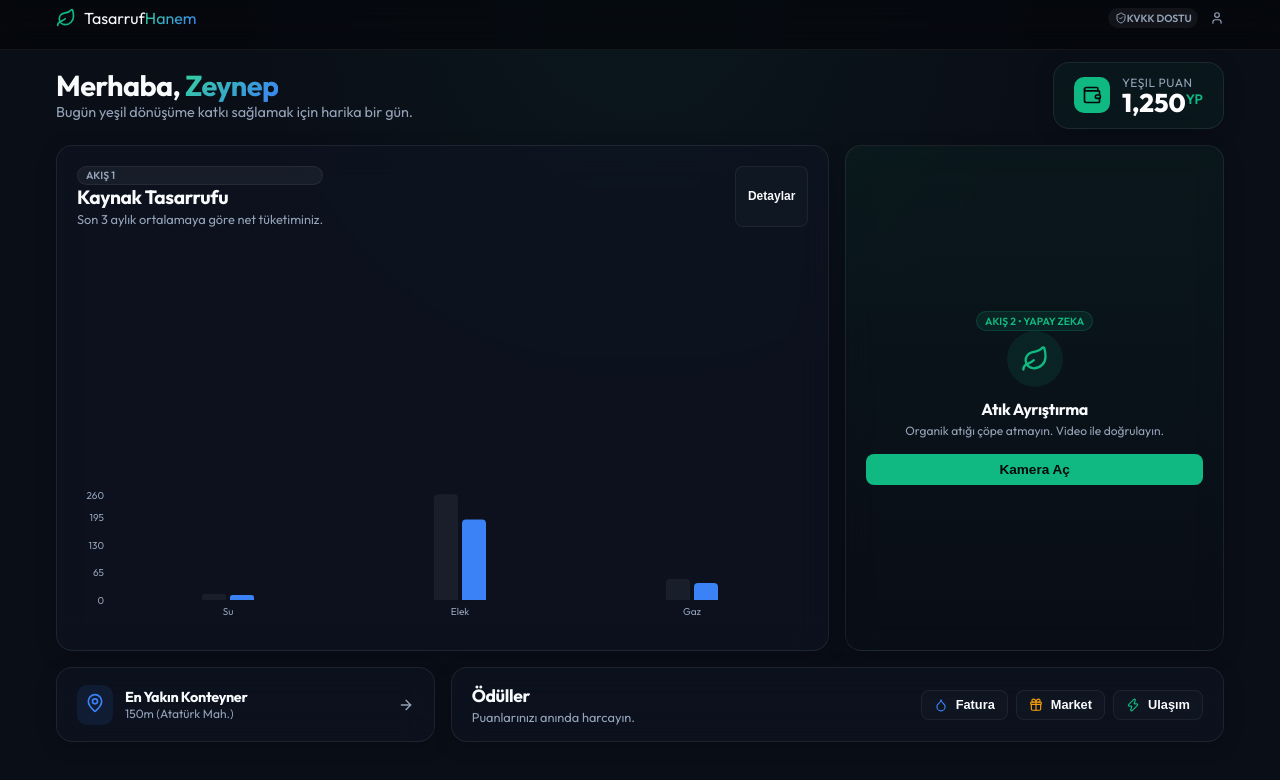
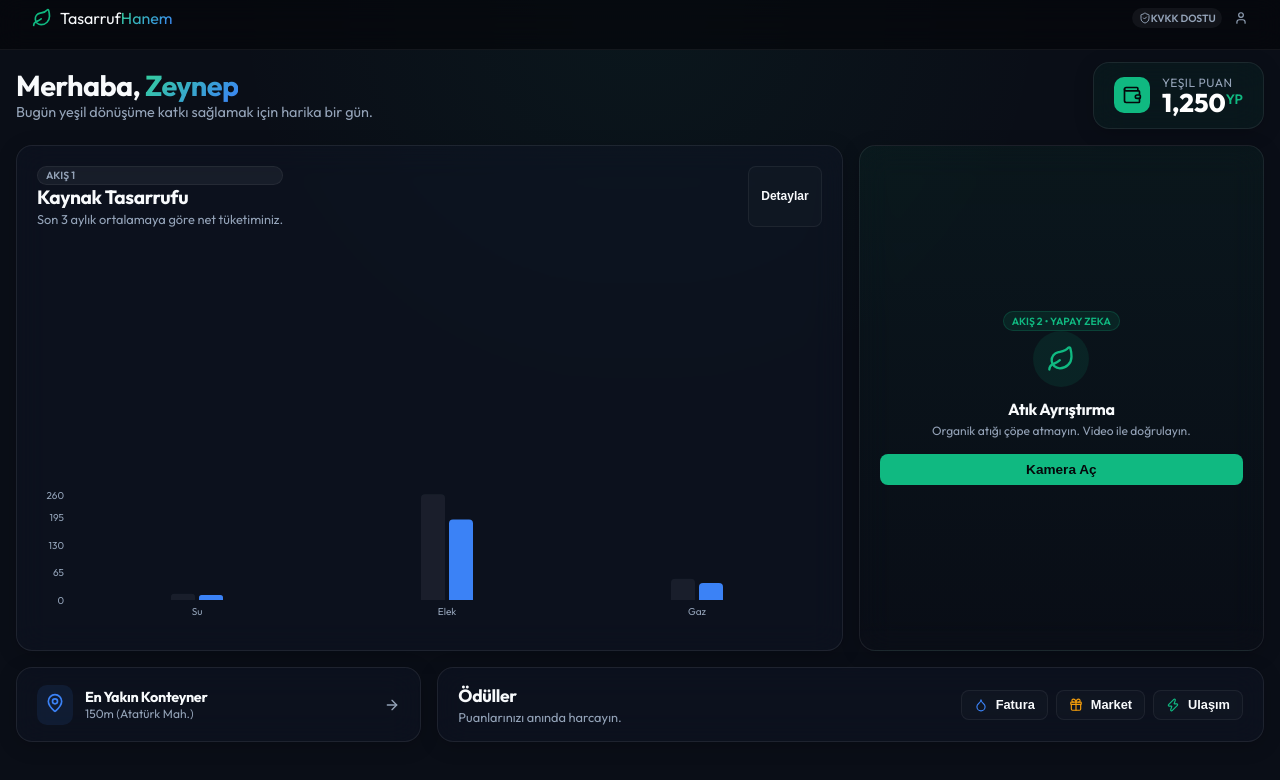
Before and after one commit to zeyerdm/TasarrufHanem, a React (Vite) app: page / in a window 1280 px wide. Shown: the top 780 px of the page. Built offline with nearby package versions, Linux system fonts and the light colour scheme.

Commit message:
UI Tweak: Increase container max-width to use more horizontal space

```diff
--- a/src/index.css
+++ b/src/index.css
@@ -93,7 +93,7 @@ h1, h2, h3, h4, h5, h6 { font-weight: 700; letter-spacing: -0.02em; }
 .btn { display: inline-flex; align-items: center; justify-content: center; gap: 0.5rem; padding: 0.5rem 1rem; border-radius: 8px; font-weight: 600; cursor: pointer; border: none; font-size: 0.85rem; }
 .btn-primary { background: var(--primary); color: #05070a; }
 .btn-secondary { background: var(--surface); color: var(--text-main); border: 1px solid var(--surface-border); }
-.container { width: 100%; max-width: 1200px; margin: 0 auto; padding: 0 1rem; }
+.container { width: 100%; max-width: 1600px; margin: 0 auto; padding: 0 2rem; }
 .flex { display: flex; } .flex-col { display: flex; flex-direction: column; }
 .items-center { align-items: center; } .justify-between { justify-content: space-between; } .justify-center { justify-content: center; }
 .gap-2 { gap: 0.5rem; } .gap-3 { gap: 0.75rem; } .gap-4 { gap: 1rem; }
```
